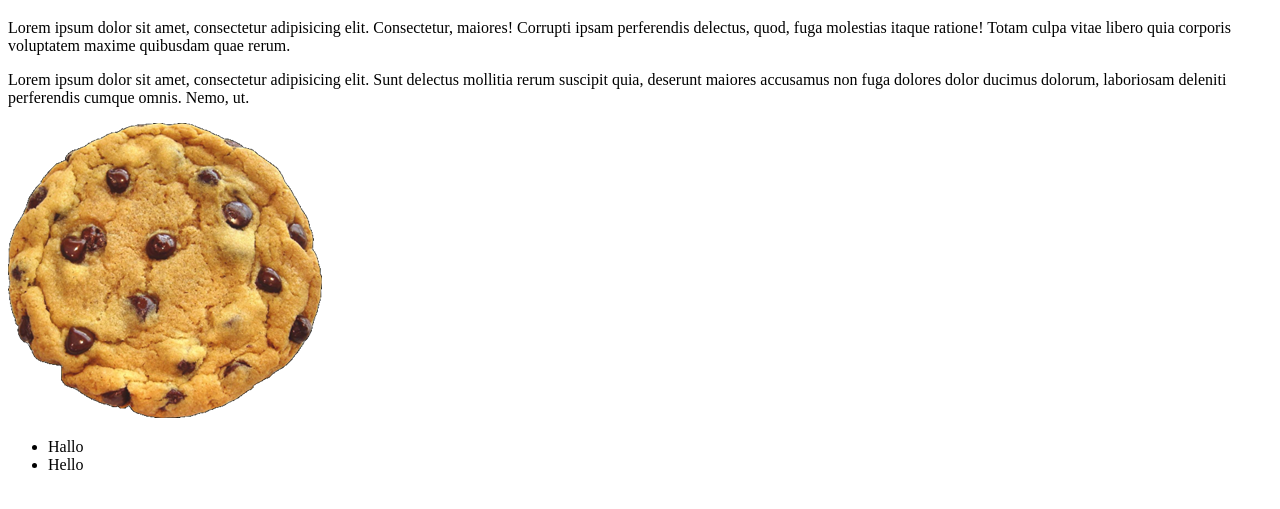
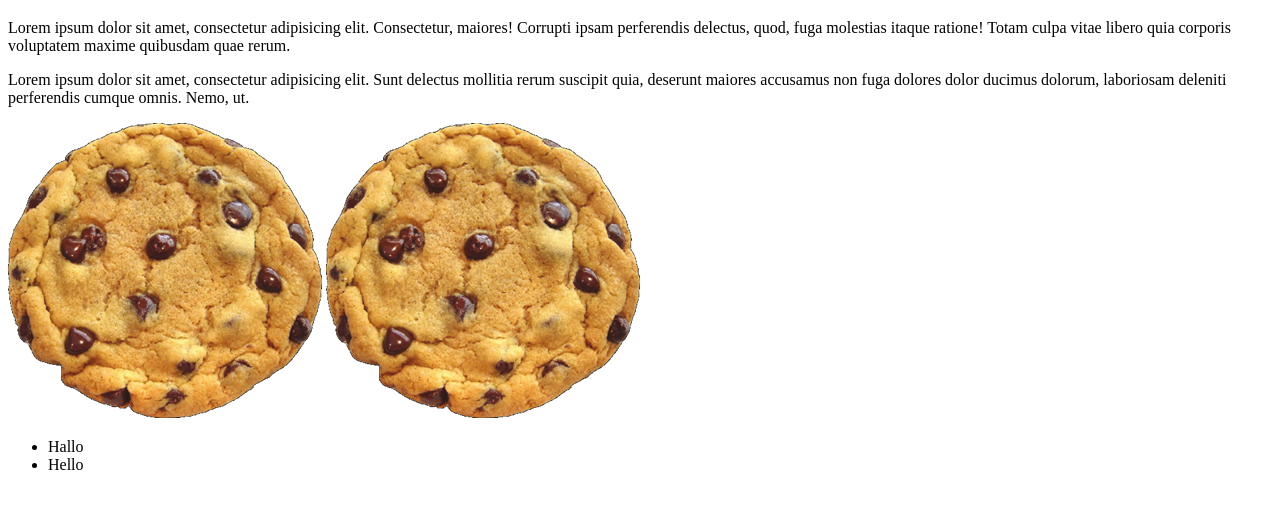
Before and after one commit to D252023/Dino-site, a plain HTML site: page index.html in a window 1280 px wide. Shown: the part 61-570 px from the top of the page. Drawn offline with Linux system fonts and the light colour scheme.

Commit message:
Add Image

```diff
--- a/index.html
+++ b/index.html
@@ -9,6 +9,7 @@
 	<p>Lorem ipsum dolor sit amet, consectetur adipisicing elit. Consectetur, maiores! Corrupti ipsam perferendis delectus, quod, fuga molestias itaque ratione! Totam culpa vitae libero quia corporis voluptatem maxime quibusdam quae rerum.</p>
 	<p>Lorem ipsum dolor sit amet, consectetur adipisicing elit. Sunt delectus mollitia rerum suscipit quia, deserunt maiores accusamus non fuga dolores dolor ducimus dolorum, laboriosam deleniti perferendis cumque omnis. Nemo, ut.</p>
 	<img src="img/Cookie-Download-PNG.png" alt="cookie">
+	<img src="img/Cookie-Download-PNG.png" alt="cookie">
 	<ul>
 		<li>Hallo</li>
 		<li>Hello</li>
```
